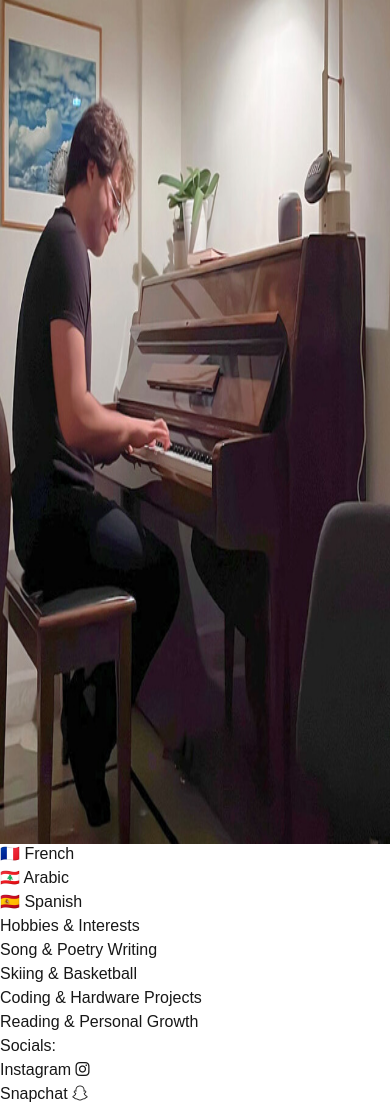
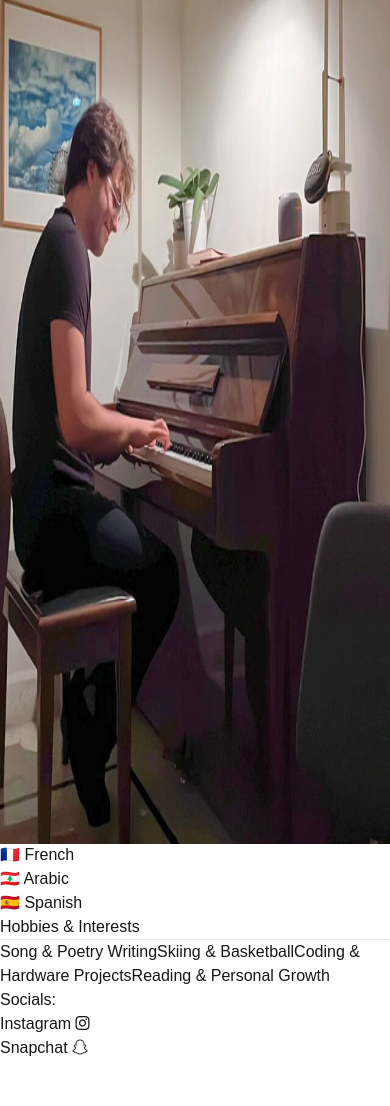
Before and after one commit to tabetant/my-portfolio, a Next.js app: page /about in a window 390 px wide. After the commit the page ends 1060 px from the top, so only its background shows below. Built offline with nearby package versions, Linux system fonts and the light colour scheme.

Commit message:
about me styling

```diff
--- a/src/app/about/page.tsx
+++ b/src/app/about/page.tsx
@@ -3,16 +3,17 @@ import { exile } from '@/app/ui/fonts';
 
 export default function AboutPage() {
     return (
-        <div className='flex flex-col text-black items-center'>
-            <div className='flex flex-row '>
-                <div className='flex flex-col justify-start md:w-1/2'>
-                    <div>
+        <div className='flex flex-col items-center bg-white w-full'>
+            <div className='w-full max-w-screen-xl'>
+                <div className='flex flex-col md:flex-row w-full max-w-screen-xl px-6 md:px-10 gap-10 items-center'>
+                    <div className='md:w-1/2'>
+                        <section className="w-full max-w-screen-lg px-6 md:px-10 py-16">
                             <h1
-                            className={`${exile.className} text-black text-center text-5xl mx-5`}
+                                className={`${exile.className} text-5xl md:text-6xl font-bold tracking-tight text-center mb-6`}
                             >About Me
                             </h1>
-                        <hr />
-                        <p className='text-xl mx-5 '>
+                            <hr className="w-1/4 mx-auto border-gray-300 mb-8" />
+                            <p className='text-lg leading-relaxed text-gray-700'>
                                 I am a Computer Engineering student at the University of Toronto with a strong passion for
                                 leveraging technology to solve real-world challenges. With a foundation in programming, hardware
                                 systems, and problem-solving, I thrive in environments where I can apply analytical thinking and
@@ -20,11 +21,11 @@ export default function AboutPage() {
                                 expertise in embedded systems, system design, and project management. I am eager to continue
                                 refining my technical and strategic skills while contributing to innovative and impactful solutions.
                             </p>
-                    </div>
-                    <div className="my-5">
-                        <h2 className={` ${exile.className} text-black text-center text-5xl mx-5`}>Skills</h2>
-                        <hr />
-                        <ul className='text-xl mx-5 '>
+                        </section>
+                        <section className="w-full max-w-screen-lg px-6 md:px-10 py-12 bg-gray-50">
+                            <h1 className={`${exile.className} text-5xl md:text-6xl font-semibold text-center mb-6`}>Skills</h1>
+                            <hr className='w-1/5 mx-auto border-gray-300 mb-8' />
+                            <ul className='space-y-3 text-lg leading-relaxed text-gray-700'>
                                 <li><strong>Programming:</strong> Python, C, C++, Arduino</li>
                                 <li><strong>Hardware & Embedded Systems:</strong> Arduino Uno, Microcontrollers, Circuit Design
                                 </li>
@@ -32,34 +33,54 @@ export default function AboutPage() {
                                 <li><strong>Leadership & Problem-Solving:</strong> Advanced Leadership Certification, Conflict
                                     Resolution, Public Speaking</li>
                             </ul>
+                        </section>
+                    </div>
+                    <div className="relative w-full md:w-1/2 h-[400px] md:h-[450px] rounded-xl overflow-hidden">
+                        <Image
+                            src="/images/pianoedited.jpg"
+                            alt="piano"
+                            fill
+                            className="object-cover"
+                        />
                     </div>
                 </div>
-                <div className='relative aspect-[4/3] w-full md:w-[60%] h-auto rounded-xl overflow-hidden'>
-                    <Image fill className='object-cover' src='/images/pianoedited.jpg' alt='piano' />
+                <div className='w-full flex flex-col items-center space-y-16'>
+                    <section className='w-full max-w-screen-lg px-6 md:px-10 py-12'>
+                        <h2 className='text-4xl font-semibold text-center mb-6'>Languages</h2>
+                        <hr className='w-1/5 mx-auto border-gray-300 mb-8' />
+                        <div className="flex flex-wrap justify-center gap-4">
+                            <div className="flex items-center gap-2 px-4 py-2 bg-gray-100 rounded-full shadow-sm text-lg">
+                                🇨🇦 English
+                            </div>
+                            <div className="flex items-center gap-2 px-4 py-2 bg-gray-100 rounded-full shadow-sm text-lg">
+                                🇫🇷 French
+                            </div>
+                            <div className="flex items-center gap-2 px-4 py-2 bg-gray-100 rounded-full shadow-sm text-lg">
+                                🇱🇧 Arabic
+                            </div>
+                            <div className="flex items-center gap-2 px-4 py-2 bg-gray-100 rounded-full shadow-sm text-lg">
+                                🇪🇸 Spanish
                             </div>
                         </div>
-            <div className='flex flex-row my-5 justify-start w-full'>
-                <div className='mx-5'>
-                    <h2 className='text-5xl'>Languages</h2>
-                    <div className='text-center my-5'>
-                        <ul className='text-3xl'>
-                            <li className='bg-red-500'>🇨🇦 English</li>
-                            <li className='bg-blue-500'>🇫🇷 French</li>
-                            <li className='bg-green-500'>🇱🇧 Arabic</li>
-                            <li className='bg-yellow-500'>🇪🇸 Spanish</li>
-                        </ul>
+                    </section>
+                    <section className=' bg-gray-50 w-full max-w-screen-lg px-6 md:px-10 py-12'>
+                        <h2 className='font-bold text-5xl text-center'>Hobbies & Interests</h2>
+                        <hr className=" w-20 h-0.5 mx-auto my-4 border-0 bg-gray-300" />
+                        <div className="flex flex-wrap justify-center gap-4">
+                            <span className="bg-violet-100 text-violet-800 px-4 py-2 rounded-full text-lg shadow-sm">
+                                Song & Poetry Writing
+                            </span>
+                            <span className="bg-violet-100 text-violet-800 px-4 py-2 rounded-full text-lg shadow-sm">
+                                Skiing & Basketball
+                            </span>
+                            <span className="bg-violet-100 text-violet-800 px-4 py-2 rounded-full text-lg shadow-sm">
+                                Coding & Hardware Projects
+                            </span>
+                            <span className="bg-violet-100 text-violet-800 px-4 py-2 rounded-full text-lg shadow-sm">
+                                Reading & Personal Growth
+                            </span>
                         </div>
-                </div>
-                <div className='mx-5'>
-                    <h2 className='text-5xl'>Hobbies & Interests</h2>
-                    <div>
-                        <ul className='text-2xl'>
-                            <li>Song & Poetry Writing</li>
-                            <li>Skiing & Basketball</li>
-                            <li>Coding & Hardware Projects</li>
-                            <li>Reading & Personal Growth</li>
-                        </ul>
-                    </div>
+                    </section>
                 </div>
             </div>
         </div >
```
Lines whose indentation alone changed are shown as unchanged.
